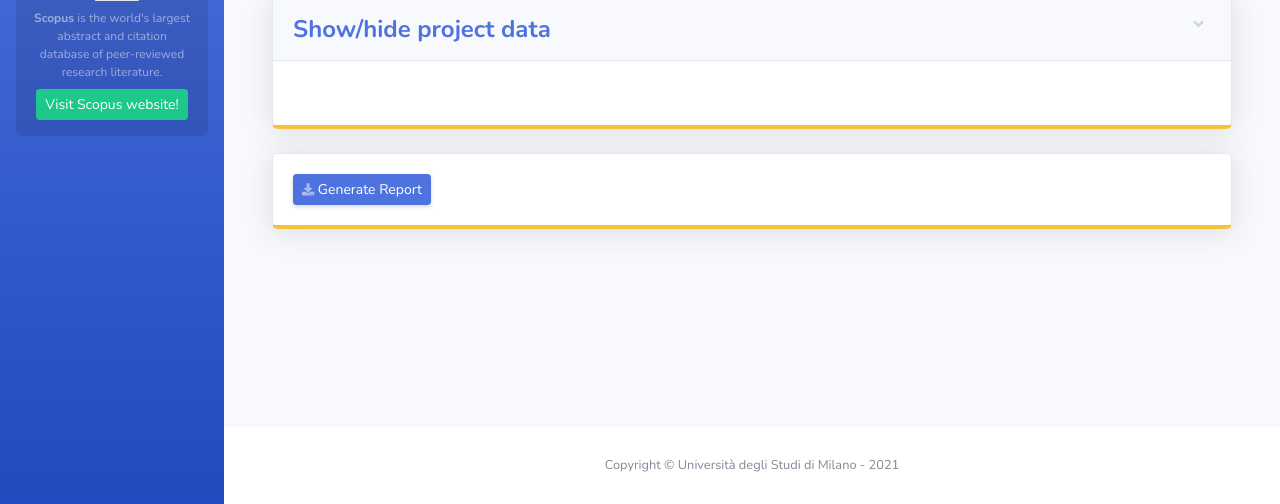
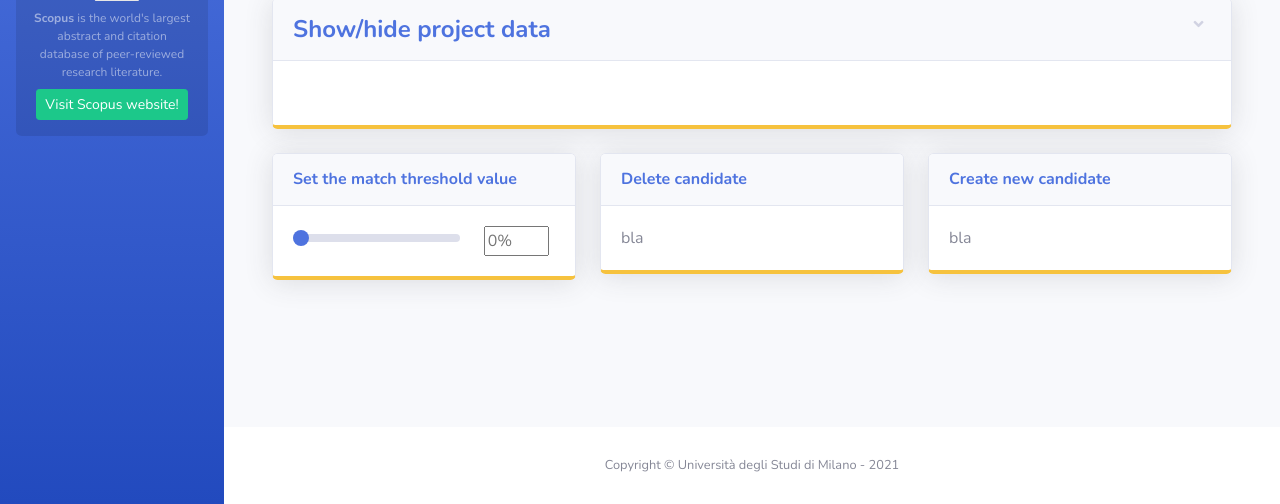
Before and after one commit to baltornat/scopus4fp7, a Yii app: template views/authors-project-ppi/view.php in a window 1280 px wide. Shown: the part 296-800 px from the top of the page. Run offline with PHP 8.4 and a stand-in for Yii, Linux system fonts and the light colour scheme; the template is opened without the code that fills it, so the values that code supplies are empty; some libraries are stand-ins or nearby versions.

Commit message:
Added range element to set match threshold

```diff
--- a/assets/AppAsset.php
+++ b/assets/AppAsset.php
@@ -28,6 +28,7 @@ class AppAsset extends AssetBundle
         'vendor/bootstrap/js/bootstrap.bundle.min.js',
         'vendor/jquery-easing/jquery.easing.min.js',
         'js/sb-admin-2.min.js',
+        'js/range.js',
         'vendor/chart.js/Chart.min.js',
     ];
     public $depends = [
--- a/views/authors-project-ppi/view.php
+++ b/views/authors-project-ppi/view.php
@@ -26,7 +26,11 @@ $this->params['breadcrumbs'][] = $this->title;
         ->orderBy(['relevance'=>SORT_DESC])
         ->all();
     $subjects = array();
+    $match_value_percentages = array();
     foreach($authors as $author){
+        $matchValue = $author->projectAuthorMatch->match_value;
+        $percentage = $matchValue * 100;
+        $match_value_percentages[]=$percentage;
         $areas = $author->getAuthorSubjectArea()->select(['area_short_name'])->column();
         foreach($areas as $area){
             if(!in_array($area, $subjects)){
@@ -190,13 +194,47 @@ $this->params['breadcrumbs'][] = $this->title;
         </div>
     </div>
 
-    <!-- Show match threshold -->
-    <div class="card shadow mb-4 border-bottom-warning">
-        <div class="card-body">
-            <a href="#" class="d-none d-sm-inline-block btn btn-sm btn-primary shadow-sm">
-                <i class="fas fa-download fa-sm text-white-50"></i>
-                Generate Report
-            </a>
+    <!-- Commands dashboard -->
+    <div class="row">
+        <!-- Show match threshold -->
+        <div class="col-lg-4">
+            <div class="card shadow mb-4 border-bottom-warning">
+                <div class="card-header py-3">
+                    <h6 class="m-0 font-weight-bold text-primary">Set the match threshold value</h6>
+                </div>
+                <div class="card-body">
+                    <div class="row">
+                        <div class="col-xl-8 col-lg-7">
+                            <input type="range" class="custom-range" min="0" max="100" value="0" step="0.1" id="customRange1" oninput="changeColor('<?=implode("-", $match_value_percentages) ?>', this.value);">
+                        </div>
+                        <div class="col-xl-4 col-lg-5">
+                            <input type="text" id="textInput" value="" placeholder="0%" style="width: 65px;" readonly>
+                        </div>
+                    </div>
+                </div>
+            </div>
+        </div>
+        <!-- Delete candidate -->
+        <div class="col-lg-4">
+            <div class="card shadow mb-4 border-bottom-warning">
+                <div class="card-header py-3">
+                    <h6 class="m-0 font-weight-bold text-primary">Delete candidate</h6>
+                </div>
+                <div class="card-body">
+                    bla
+                </div>
+            </div>
+        </div>
+        <!-- Create candidate -->
+        <div class="col-lg-4">
+            <div class="card shadow mb-4 border-bottom-warning">
+                <div class="card-header py-3">
+                    <h6 class="m-0 font-weight-bold text-primary">Create new candidate</h6>
+                </div>
+                <div class="card-body">
+                    bla
+                </div>
+            </div>
         </div>
     </div>
 
@@ -215,14 +253,17 @@ $this->params['breadcrumbs'][] = $this->title;
                 $percentage = $matchValue * 100;
                 echo "
                     <div class=\"col-lg-4\">
-                        <div class=\"card shadow mb-4 border-bottom-warning\">
+                        <div id=\"author$counter\" class=\"card shadow mb-4 border-bottom-success border-left-success\">
                             <div class=\"card-header py-3\">
-                                <h6 class=\"h4 m-0 font-weight-bold text-primary\">$info</h6>
+                                <h6 id=\"head$counter\" class=\"h4 m-0 font-weight-bold text-success\">$info</h6><br>
+                                <a class=\"btn btn-danger btn-circle btn-sm\" href=\"#\">
+                                    <i class=\"fas fa-trash\"></i>
+                                </a>
                             </div>
                             <div class=\"card-body\">
                                 <div class=\"mb-1 text-gray-700\">Match value: $percentage%</div>
                                 <div class=\"progress mb-4\">
-                                    <div class=\"progress-bar\" role=\"progressbar\" style=\"width: $percentage%\"
+                                    <div id=\"bar$counter\" class=\"progress-bar bg-success\" role=\"progressbar\" style=\"width: $percentage%\"
                                         aria-valuenow=\"$matchValue\" aria-valuemin=\"0\" aria-valuemax=\"1\">
                                     </div>
                                 </div>
--- /dev/null
+++ b/web/js/range.js
@@ -0,0 +1,26 @@
+function changeColor(val, current){
+    let author;
+    let bar;
+    let head;
+    let values = val.split('-');
+    let threshold = document.getElementById('customRange1').value;
+    document.getElementById('textInput').value = current.toString()+"%";
+    values.forEach(myFunction);
+    function myFunction(item, index){
+        if(parseFloat(item) >= threshold){
+            author = "author"+index;
+            bar = "bar"+index;
+            head = "head"+index;
+            document.getElementById(author).className="card shadow mb-4 border-bottom-success border-left-success";
+            document.getElementById(bar).className="progress-bar bg-success";
+            document.getElementById(head).className="h4 m-0 font-weight-bold text-success";
+        }else{
+            author = "author"+index;
+            bar = "bar"+index;
+            head = "head"+index;
+            document.getElementById(author).className="card shadow mb-4 border-bottom-danger border-left-danger";
+            document.getElementById(bar).className="progress-bar bg-danger";
+            document.getElementById(head).className="h4 m-0 font-weight-bold text-danger";
+        }
+    }
+}
```
